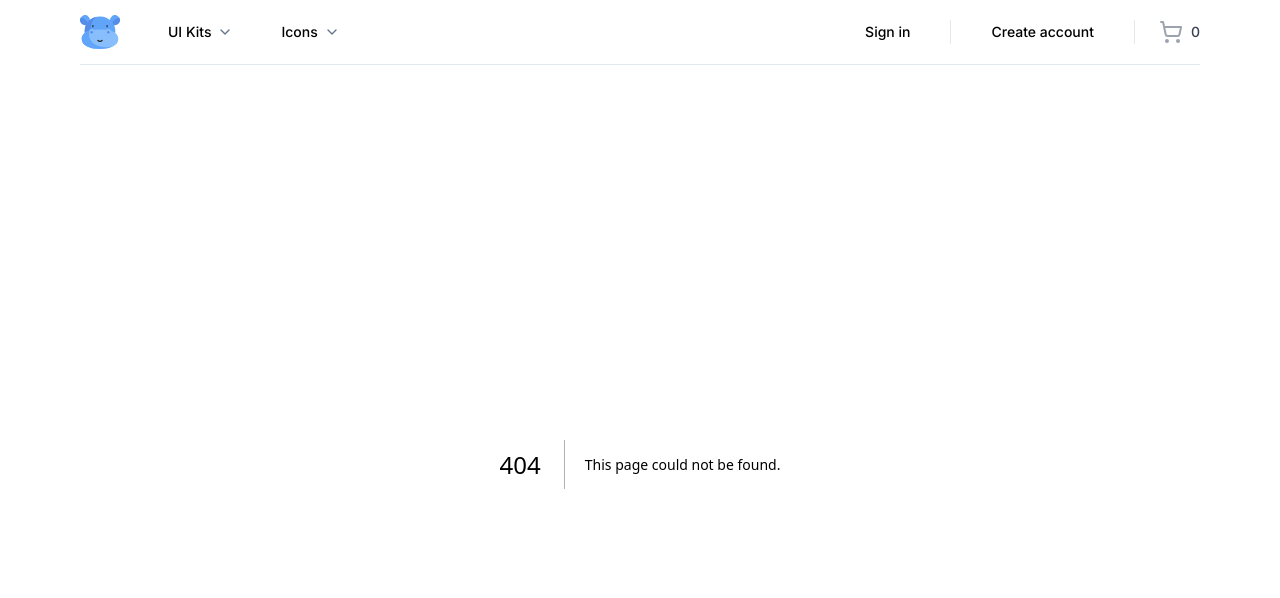
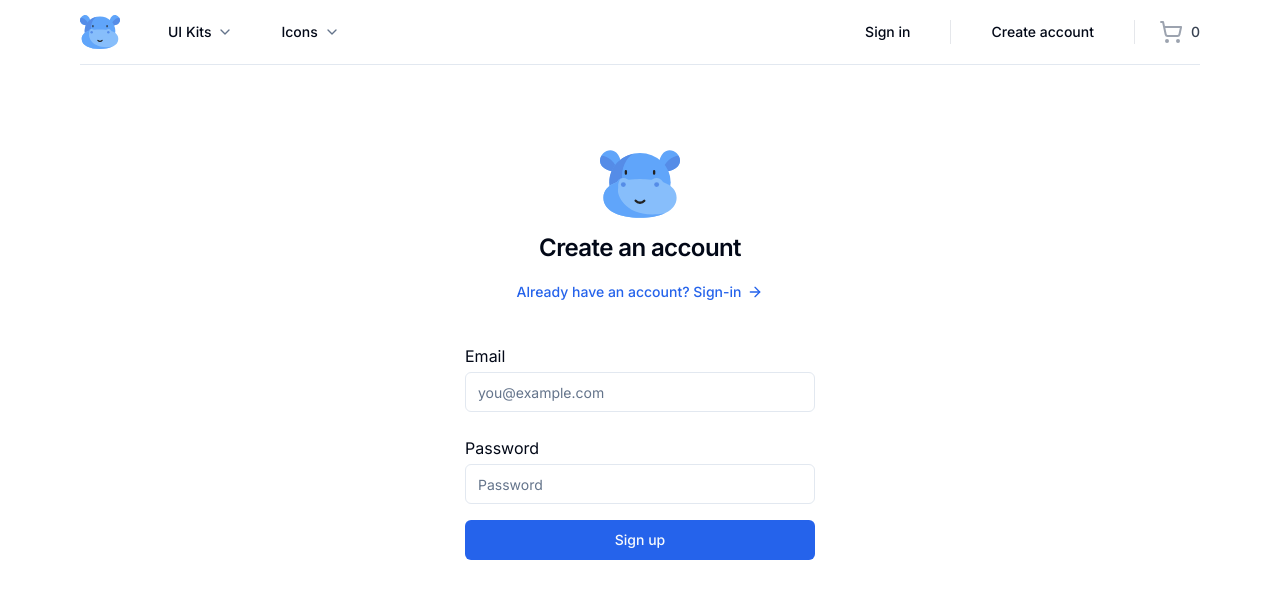
Before and after one commit to toshikifu/digitalhippo, a Next.js app: page /sign-up in a window 1280 px wide. Before the commit this address had no page. Shown: the top 598 px of the page. Built offline with nearby package versions, Linux system fonts and the light colour scheme.

Commit message:
✨ sign up page

```diff
--- /dev/null
+++ b/src/app/(auth)/sign-up/page.tsx
@@ -0,0 +1,86 @@
+"use client";
+
+import { Input } from "@/src/components/ui/input";
+import { Icons } from "@/src/components/Icons";
+import { Button, buttonVariants } from "@/src/components/ui/button";
+import { cn } from "@/src/lib/utils";
+import { Label } from "@radix-ui/react-label";
+import { ArrowRight } from "lucide-react";
+import Link from "next/link";
+import { useForm } from "react-hook-form";
+import { zodResolver } from "@hookform/resolvers/zod";
+import { z } from "zod";
+import {
+  AuthCredentialsValidator,
+  TAuthCredentialValidator,
+} from "@/src/lib/valitators/accont-credentialsvalidator";
+
+const Page = () => {
+  const {
+    register,
+    handleSubmit,
+    formState: { errors },
+  } = useForm({ resolver: zodResolver(AuthCredentialsValidator) });
+
+  const onSubmit = ({ email, password }: TAuthCredentialValidator) => {
+    // send data to the server
+  };
+
+  return (
+    <>
+      <div className="container relative flex pt-20 flex-col items-center justify-center lg:px-0">
+        <div className="mx-auto flex w-full flex-col justify-center space-y-6 sm:w-[350px]">
+          <div className="flex flex-col items-center space-y-2 text-center">
+            <Icons.logo className="h-20 w-20" />
+            <h1 className="text-2xl font-semibold tracking-tight">
+              Create an account
+            </h1>
+
+            <Link
+              className={buttonVariants({
+                variant: "link",
+                className: "gap-1.5",
+              })}
+              href="/sign-in"
+            >
+              Already have an account? Sign-in
+              <ArrowRight className="h-4 w-4" />
+            </Link>
+          </div>
+
+          <div className="grid gap-6">
+            <form onSubmit={handleSubmit(onSubmit)}>
+              <div className="grid gap-2">
+                <div className="grid gap-1 py-2">
+                  <Label htmlFor="email">Email</Label>
+                  <Input
+                    {...register("email")}
+                    className={cn({
+                      "focus-visible:ring-red-500": errors.email,
+                    })}
+                    placeholder="you@example.com"
+                  />
+                </div>
+
+                <div className="grid gap-1 py-2">
+                  <Label htmlFor="password">Password</Label>
+                  <Input
+                    {...register("password")}
+                    className={cn({
+                      "focus-visible:ring-red-500": errors.password,
+                    })}
+                    placeholder="Password"
+                  />
+                </div>
+
+                <Button>Sign up</Button>
+              </div>
+            </form>
+          </div>
+        </div>
+      </div>
+    </>
+  );
+};
+
+export default Page;
--- /dev/null
+++ b/src/components/ui/input.tsx
@@ -0,0 +1,24 @@
+import { cn } from "@/src/lib/utils";
+import * as React from "react";
+
+export interface InputProps
+  extends React.InputHTMLAttributes<HTMLInputElement> {}
+
+const Input = React.forwardRef<HTMLInputElement, InputProps>(
+  ({ className, type, ...props }, ref) => {
+    return (
+      <input
+        type={type}
+        className={cn(
+          "flex h-10 w-full rounded-md border border-input bg-background px-3 py-2 text-sm ring-offset-background file:border-0 file:bg-transparent file:text-sm file:font-medium placeholder:text-muted-foreground focus-visible:outline-none focus-visible:ring-2 focus-visible:ring-ring focus-visible:ring-offset-2 disabled:cursor-not-allowed disabled:opacity-50",
+          className
+        )}
+        ref={ref}
+        {...props}
+      />
+    );
+  }
+);
+Input.displayName = "Input";
+
+export { Input };
--- /dev/null
+++ b/src/components/ui/label.tsx
@@ -0,0 +1,25 @@
+"use client";
+
+import * as React from "react";
+import * as LabelPrimitive from "@radix-ui/react-label";
+import { cva, type VariantProps } from "class-variance-authority";
+import { cn } from "@/src/lib/utils";
+
+const labelVariants = cva(
+  "text-sm font-medium leading-none peer-disabled:cursor-not-allowed peer-disabled:opacity-70"
+);
+
+const Label = React.forwardRef<
+  React.ElementRef<typeof LabelPrimitive.Root>,
+  React.ComponentPropsWithoutRef<typeof LabelPrimitive.Root> &
+    VariantProps<typeof labelVariants>
+>(({ className, ...props }, ref) => (
+  <LabelPrimitive.Root
+    ref={ref}
+    className={cn(labelVariants(), className)}
+    {...props}
+  />
+));
+Label.displayName = LabelPrimitive.Root.displayName;
+
+export { Label };
--- /dev/null
+++ b/src/lib/valitators/accont-credentialsvalidator.ts
@@ -0,0 +1,10 @@
+import { z } from "zod";
+
+export const AuthCredentialsValidator = z.object({
+  email: z.string().email(),
+  password: z
+    .string()
+    .min(8, { message: "Password must be at least 8 chars long" }),
+});
+
+export type TAuthCredentialValidator = z.infer<typeof AuthCredentialsValidator>;
```
Also changed, not shown: package.json (+6 -1 lines), components.json, 1 other file (tests, documents, lock files or other folders).
